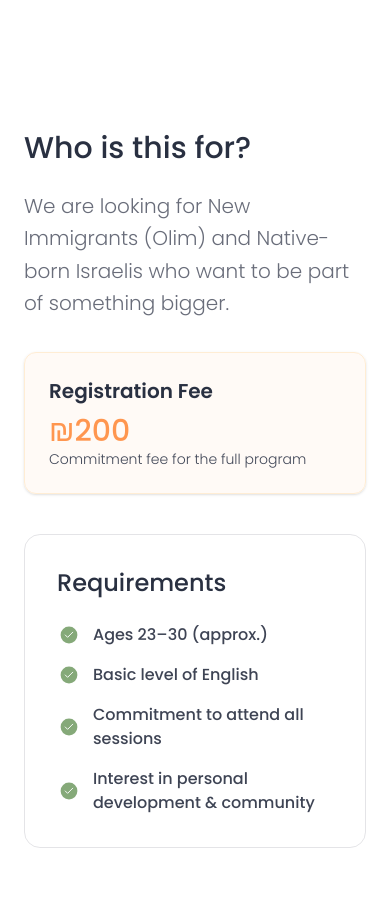
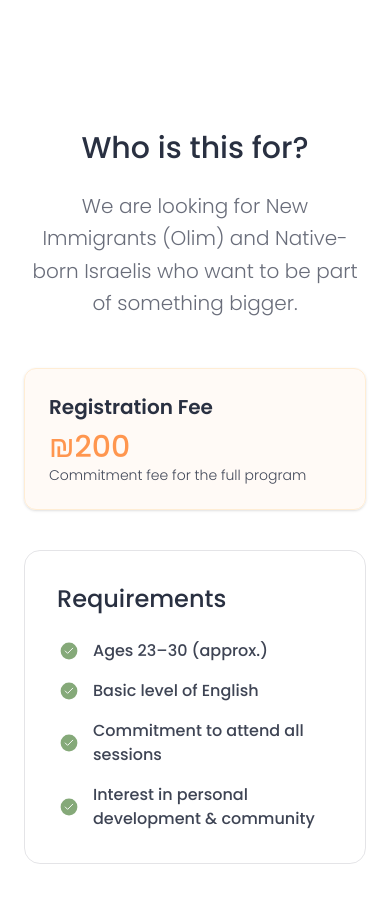
Before and after one commit to rotemturiski/sabres-website, a Next.js app: page / in a window 390 px wide. Shown: the part 6840-7742 px from the top of the page. Built offline with nearby package versions, Linux system fonts and the light colour scheme.

Commit message:
fix audience

```diff
--- a/components/home/audience.tsx
+++ b/components/home/audience.tsx
@@ -23,10 +23,12 @@ export function Audience() {
               whileInView={{ opacity: 1, x: 0 }}
               viewport={{ once: true }}
             >
+              <div className="text-center md:text-left mb-12">
                 <h2 className="text-3xl md:text-4xl font-medium mb-6 text-foreground">Who is this for?</h2>
                 <p className="text-xl text-muted-foreground/80 mb-8 leading-relaxed">
                   We are looking for New Immigrants (Olim) and Native-born Israelis who want to be part of something bigger.
                 </p>
+              </div>
               <div className="p-6 bg-primary/5 rounded-xl border border-orange-100 shadow-sm">
                 <h3 className="text-xl font-semibold mb-2 text-foreground">Registration Fee</h3>
                 <p className="text-3xl font-medium text-primary">₪200</p>
```
Lines whose indentation alone changed are shown as unchanged.
